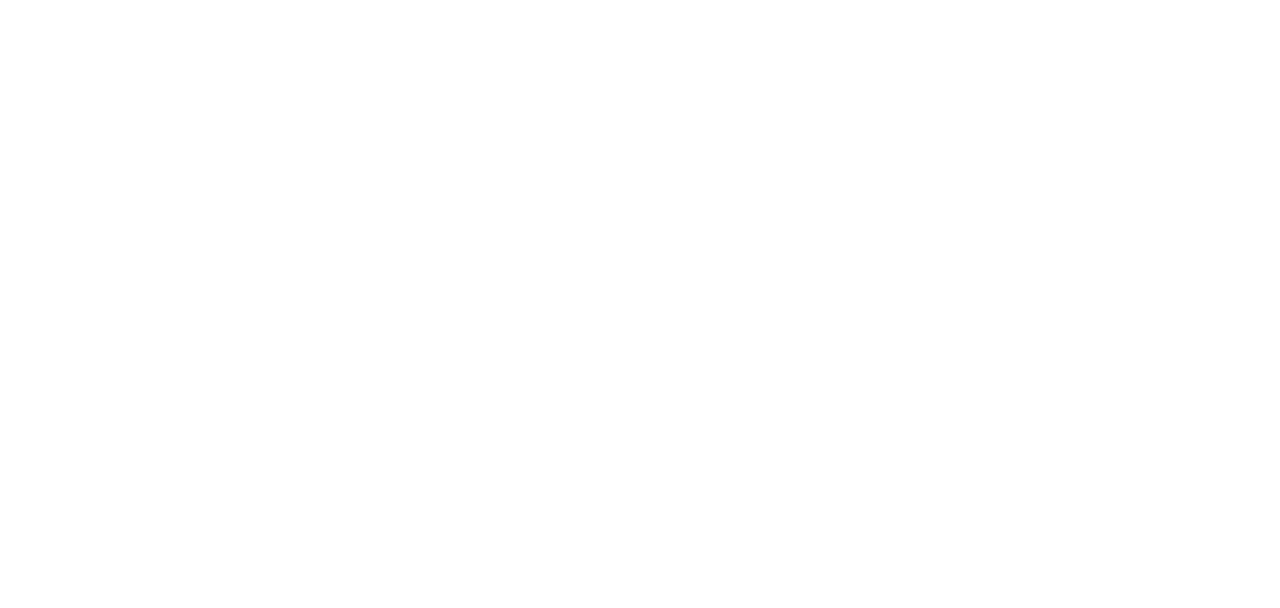
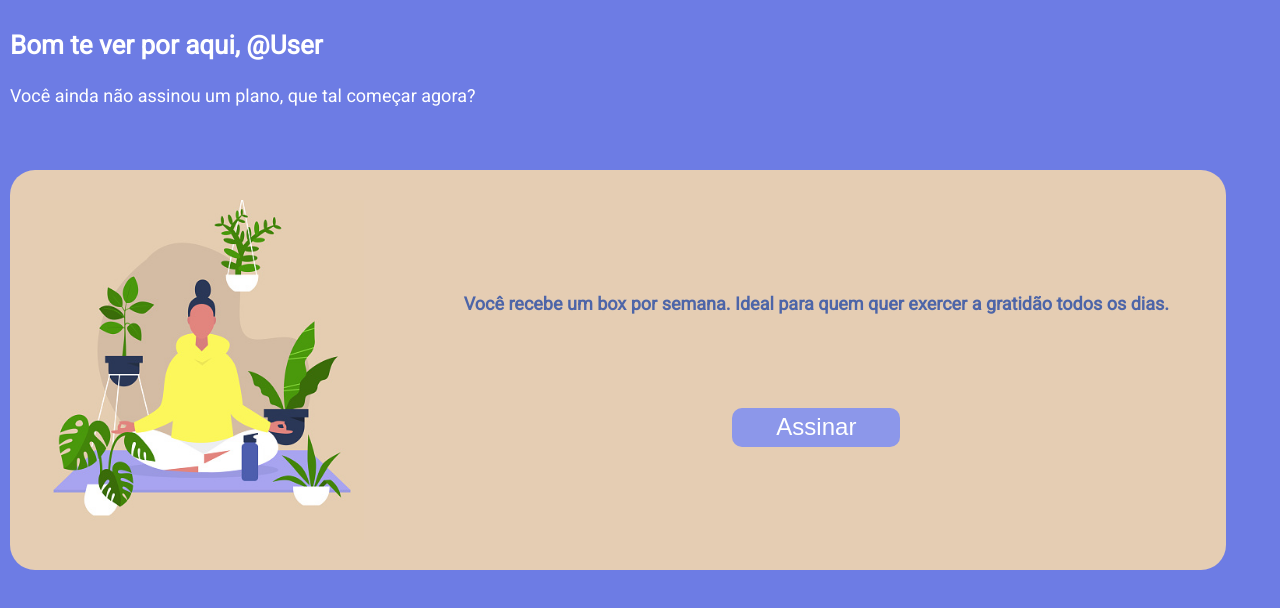
Before and after one commit to Bruno-Kohn/gratiboxFront-project, a React (Create React App) app: page /plans in a window 1280 px wide. Before the commit this address had no page. Shown: the top 608 px of the page. Built offline with nearby package versions, Linux system fonts and the light colour scheme.

Commit message:
feat: creating week  plans layout

```diff
--- a/src/App.js
+++ b/src/App.js
@@ -4,6 +4,7 @@
 import Home from './components/Home.js';
 import Login from './components/Login.js';
 import Signup from './components/Signup.js';
+import Plans from './components/Plans.js';
 
 export default function App() {
   return (
@@ -12,6 +13,7 @@
         <Route path='/' element={<Home />} exact />
         <Route path='/login' element={<Login />} exact />
         <Route path='/signup' element={<Signup />} exact />
+        <Route path='/plans' element={<Plans />} exact />
       </Routes>
     </BrowserRouter>
   );
--- /dev/null
+++ b/src/components/Plans.js
@@ -0,0 +1,29 @@
+import {
+  Container,
+  TopMessage,
+  BottomBox,
+  PlanMessage,
+  ToSignPlanButton,
+} from '../styles/PlansStyle.js';
+import PlanImage from '../images/plans_image.png';
+
+export default function Plans() {
+  return (
+    <Container>
+      <TopMessage>
+        <h1>Bom te ver por aqui, @User</h1>
+        <h2>Você ainda não assinou um plano, que tal começar agora?</h2>
+      </TopMessage>
+      <BottomBox>
+        <img src={PlanImage} alt='plan' />
+        <PlanMessage>
+          <h1>
+            Você recebe um box por semana. Ideal para quem quer exercer a
+            gratidão todos os dias.
+          </h1>
+          <ToSignPlanButton>Assinar</ToSignPlanButton>
+        </PlanMessage>
+      </BottomBox>
+    </Container>
+  );
+}
--- a/src/components/Signup.js
+++ b/src/components/Signup.js
@@ -22,7 +22,6 @@
             <FormButton type='submit'>Cadastrar</FormButton>
           </form>
         </ContainerForm>
-
         <BottomText>Já tem um cadastro? Entre agora!</BottomText>
       </Holder>
     </Container>
--- /dev/null
+++ b/src/styles/PlansStyle.js
@@ -0,0 +1,103 @@
+import styled from 'styled-components';
+
+const Container = styled.div`
+  height: 100vh;
+  width: 100vw;
+  background-color: #6d7ce4;
+  padding-top: 20px;
+`;
+
+const TopMessage = styled.div`
+  width: 100vw;
+  height: 130px;
+  margin-bottom: 20px;
+  padding: 10px;
+
+  h1 {
+    font-weight: bold;
+    font-size: 26px;
+    line-height: 30px;
+    color: #ffffff;
+    margin-bottom: 25px;
+  }
+
+  h2 {
+    font-weight: 300;
+    font-size: 18px;
+    line-height: 21px;
+    color: #ffffff;
+  }
+`;
+
+const BottomBox = styled.div`
+  width: 95vw;
+  height: 400px;
+  background-color: #e5cdb3;
+  margin: 0 10px;
+  border-radius: 25px;
+  padding: 30px;
+  display: flex;
+
+  img {
+    width: 28%;
+  }
+
+  @media (max-width: 1200px) {
+    img {
+      width: 35%;
+    }
+  }
+
+  @media (max-width: 1000px) {
+    img {
+      width: 42%;
+    }
+  }
+
+  @media (max-width: 800px) {
+    img {
+      width: 50%;
+    }
+  }
+
+  @media (max-width: 700px) {
+    display: inherit;
+    height: auto;
+    img {
+      width: 100%;
+    }
+  }
+`;
+
+const PlanMessage = styled.div`
+  margin-left: 100px;
+  display: flex;
+  flex-direction: column;
+  justify-content: space-evenly;
+  align-items: center;
+  font-weight: bold;
+  font-size: 18px;
+  line-height: 21px;
+  color: #4d65a8;
+
+  @media (max-width: 700px) {
+    margin-left: 0px;
+    h1 {
+      margin: 30px 0;
+    }
+  }
+`;
+
+const ToSignPlanButton = styled.button`
+  background: #8c97ea;
+  border-radius: 10px;
+  width: 168px;
+  height: 39px;
+  border: none;
+  cursor: pointer;
+  font-size: 24px;
+  line-height: 28px;
+  color: #ffffff;
+`;
+
+export { Container, TopMessage, BottomBox, PlanMessage, ToSignPlanButton };
```
Also changed, not shown: src/images/plans_image.png (added).
